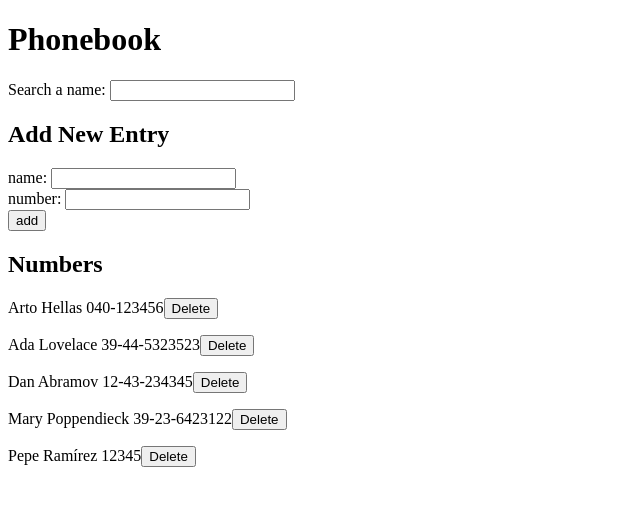
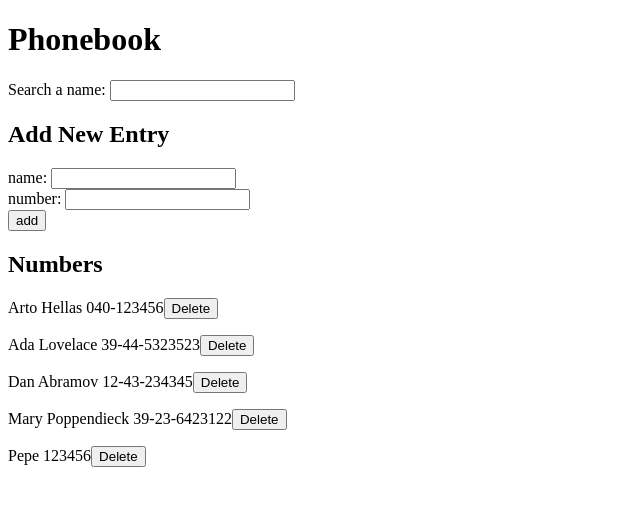
Before and after one commit to Maycas/Full-Stack-Open, a React (Vite) app in the folder Part 02 - Communicating with server/phonebook/: page / in a window 1280 px wide. Shown: the top 506 px of the page, without its empty margins (0-640 px from the left). Built offline with nearby package versions, Linux system fonts and the light colour scheme; data requests are answered from the project's data file.

Commit message:
Exercise 2.15

```diff
--- a/Part 02 - Communicating with server/phonebook/db.json
+++ b/Part 02 - Communicating with server/phonebook/db.json
@@ -21,9 +21,9 @@
       "number": "39-23-6423122"
     },
     {
-      "id": "2448",
-      "name": "Pepe Ramírez",
-      "number": "12345"
+      "name": "Pepe",
+      "number": "123456",
+      "id": "bf10"
     }
   ]
 }
--- a/Part 02 - Communicating with server/phonebook/package.json
+++ b/Part 02 - Communicating with server/phonebook/package.json
@@ -12,7 +12,6 @@
   },
   "dependencies": {
     "axios": "^1.7.4",
-    "lodash": "^4.17.21",
     "react": "^18.3.1",
     "react-dom": "^18.3.1"
   },
--- a/Part 02 - Communicating with server/phonebook/src/App.jsx
+++ b/Part 02 - Communicating with server/phonebook/src/App.jsx
@@ -1,5 +1,4 @@
 import { useEffect, useState } from 'react';
-import _ from 'lodash';
 import PersonsService from './services/persons';
 
 import Persons from './components/Persons';
@@ -23,14 +22,25 @@ const App = () => {
   const addNewPerson = (event) => {
     event.preventDefault();
 
-    const personExists = persons.some((person) =>
-      _.isEqual(_.omit(person, ['id']), _.omit(newPerson, ['id']))
+    const personExists = persons.find(
+      (person) => person.name === newPerson.name
     );
 
     if (personExists) {
-      alert(
-        `${newPerson.name} (${newPerson.number}) is already added to phonebook`
+      const updateConfirmation = confirm(
+        `${newPerson.name} is already added to phonebook, replace the old number with a new one?`
       );
+
+      if (updateConfirmation) {
+        PersonsService.update(personExists.id, newPerson).then(
+          (updatedPerson) => {
+            const updatedPersonsList = persons.map((person) =>
+              person.id === updatedPerson.id ? updatedPerson : person
+            );
+            setPersons(updatedPersonsList);
+          }
+        );
+      }
     } else {
       PersonsService.create(newPerson)
         .then((addedPerson) => {
--- a/Part 02 - Communicating with server/phonebook/src/services/persons.js
+++ b/Part 02 - Communicating with server/phonebook/src/services/persons.js
@@ -14,8 +14,15 @@ const remove = (id) => {
   return axios.delete(`${baseUrl}/${id}`).then((response) => response.data);
 };
 
+const update = (id, updatedPerson) => {
+  return axios
+    .put(`${baseUrl}/${id}`, updatedPerson)
+    .then((response) => response.data);
+};
+
 export default {
   getAll,
   create,
   remove,
+  update,
 };
```
Also changed, not shown: 1 other file (tests, documents, lock files or other folders).
